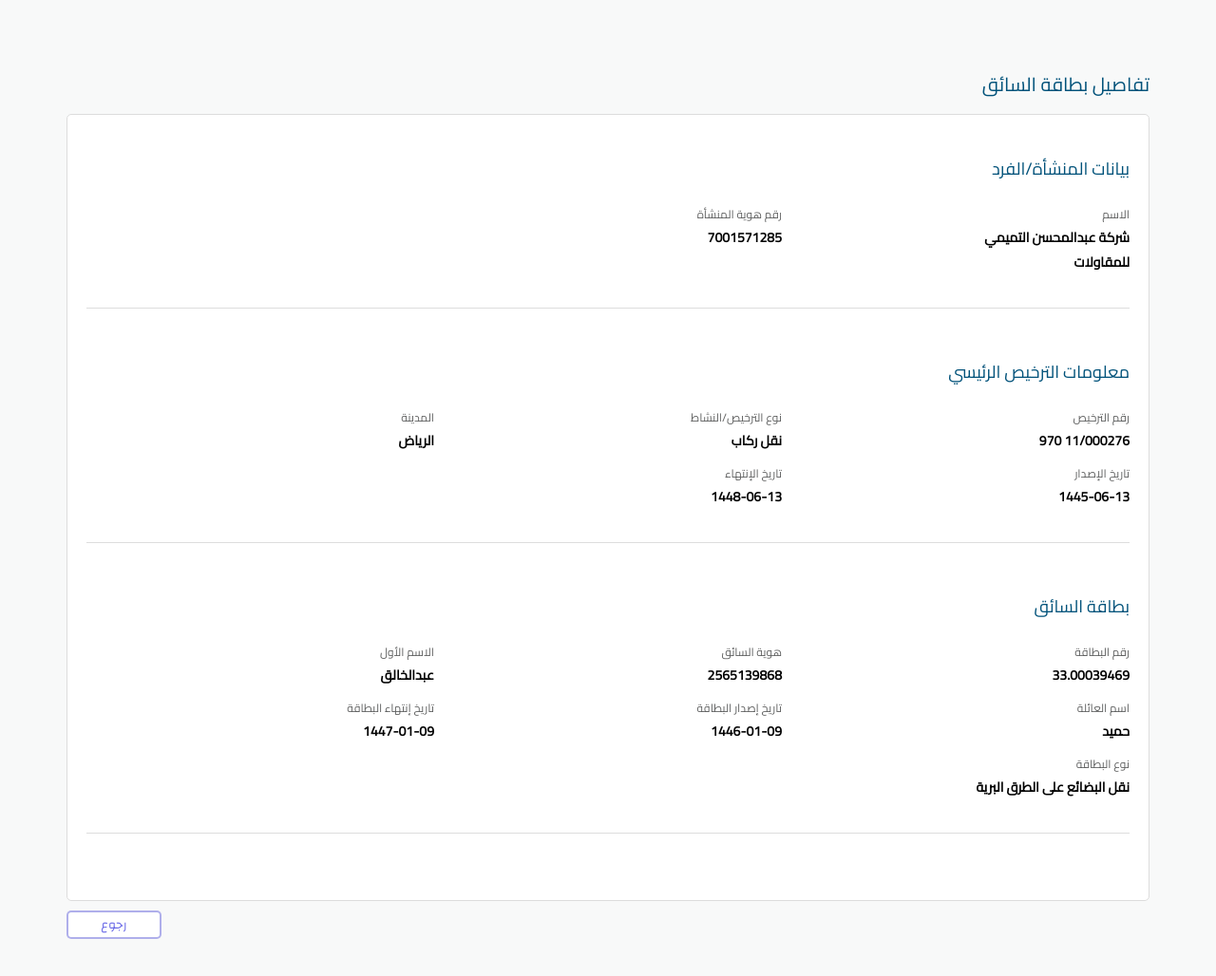
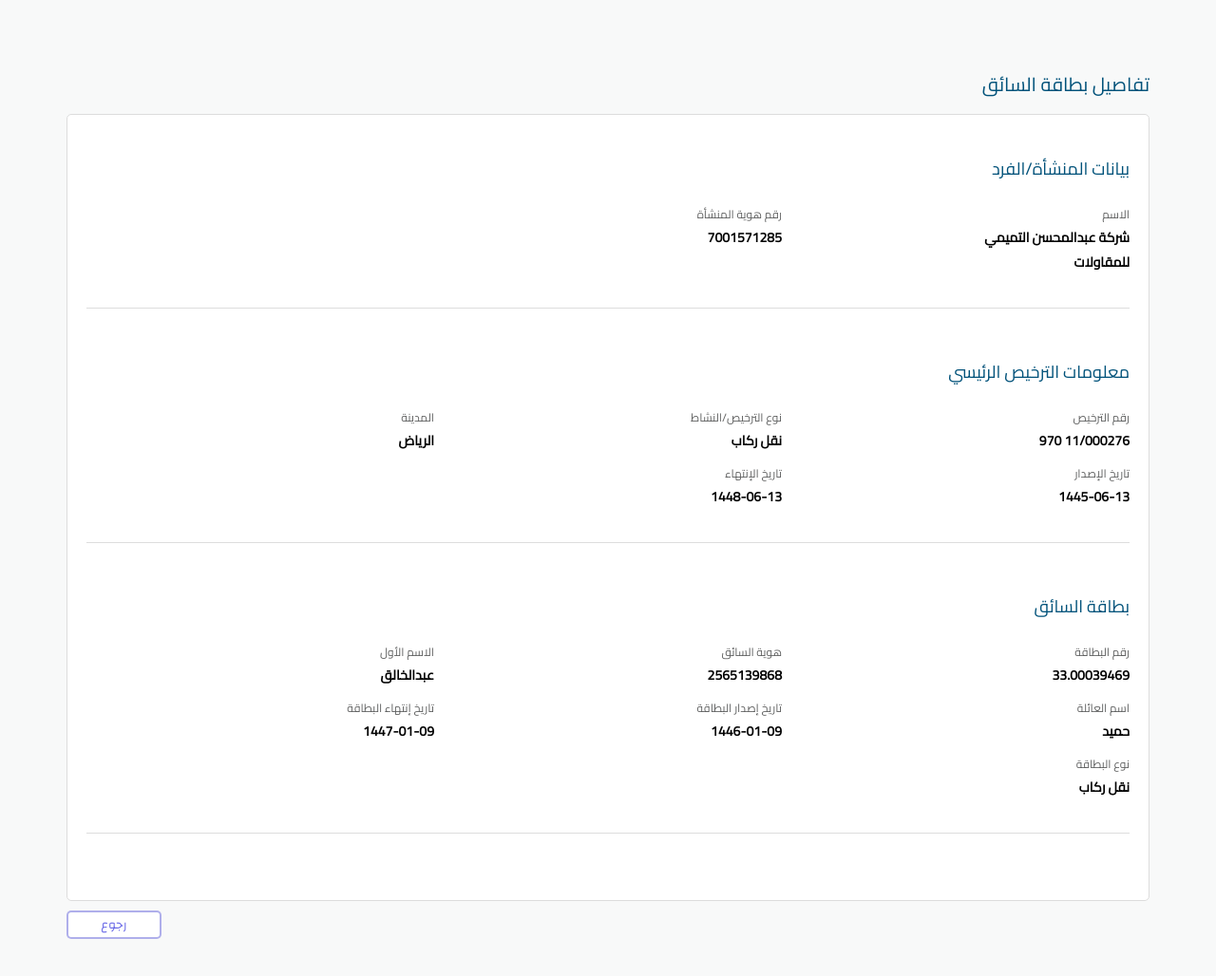
Before and after one commit to naql-sa-s-com2/2565139868, a plain HTML site: page index.html in a window 1280 px wide. Shown: the whole page at 95% size. Drawn offline with Linux system fonts and the light colour scheme.

Commit message:
Update index.html

```diff
--- a/index.html
+++ b/index.html
@@ -89,7 +89,7 @@
                     </div>
                     <div>
                         <div class="text">  نوع البطاقة </div>
-                        <div class="last"> <span class="work">نقل البضائع </span>على الطرق البرية</div>
+                        <div class="last"> <span class="work">نقل  </span>ركاب  </div>
                     </div>
 
                 </div>
```
